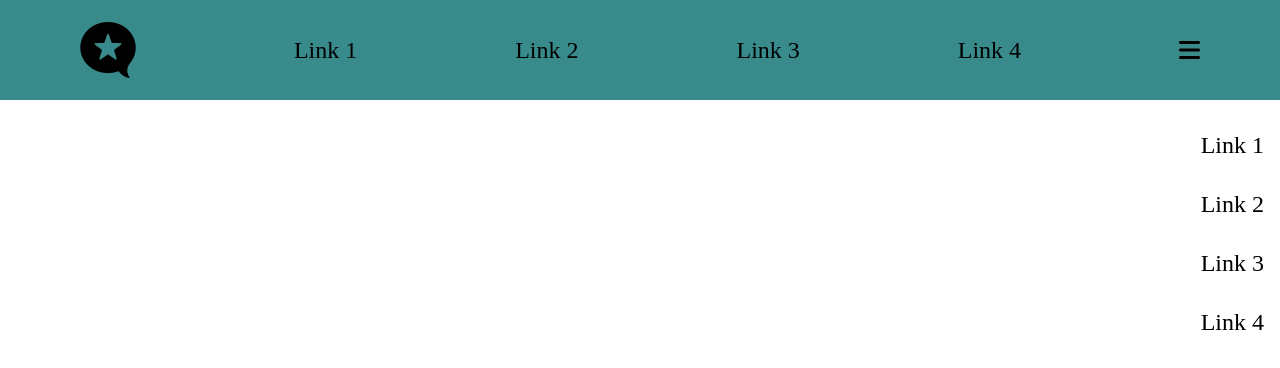
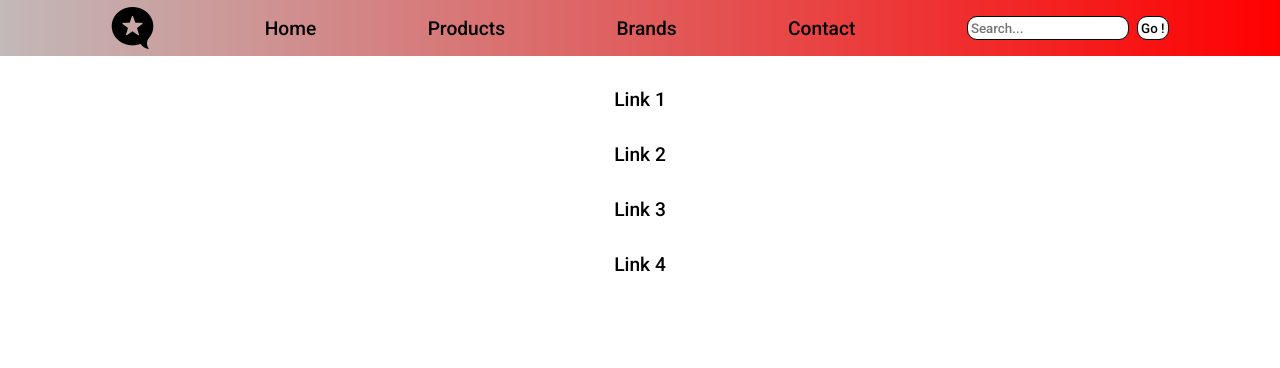
Before and after one commit to Laskovic/responsive_menu, a plain HTML site: page index.html in a window 1280 px wide. Drawn offline with Linux system fonts and the light colour scheme.

Commit message:
styling, adding search bar

```diff
--- a/index.html
+++ b/index.html
@@ -13,20 +13,25 @@
     <section>
         <div class="wrapper">
             <i class="fa-brands fa-microblog"></i>
-            <a href="">Link 1</a>
-            <a href="">Link 2</a>
-            <a href="">Link 3</a>
-            <a href="">Link 4</a>
-            <i class="fa-solid fa-bars"></i>
+                    <a href="" class="link">Home</a>
+                    <a href="" class="link">Products</a>
+                    <a href="" class="link">Brands</a>
+                    <a href="" class="link">Contact</a>
+                    <!-- <i class="fa-solid fa-bars"></i> -->
+                        <div class="search-wrapper">
+                            <input type="text" class="searchTerm" placeholder="Search...">
+                            <button type="submit" class="searchButton">Go !
+                            </button>
+                        </div>
         </div>
 
     </section>
     <section>
         <div class="wrapper2">
-            <a href="" class="link">Link 1</a>
-            <a href="" class="link">Link 2</a>
-            <a href="" class="link">Link 3</a>
-            <a href="" class="link">Link 4</a>
+            <a href="" class="hamburger-link">Link 1</a>
+            <a href="" class="hamburger-link">Link 2</a>
+            <a href="" class="hamburger-link">Link 3</a>
+            <a href="" class="hamburger-link">Link 4</a>
         </div>
 
     </section>
--- a/styles.css
+++ b/styles.css
@@ -1,43 +1,96 @@
+@import url('https://fonts.googleapis.com/css2?family=Roboto:wght@500&display=swap');
+
 * {
     margin: 0;
     padding: 0;
     text-decoration: none;
     box-sizing: border-box;
+    font-family: 'Roboto', sans-serif;
 }
 
 .wrapper {
     display: flex;
+    justify-content: space-evenly;
+    align-items: center;
+    min-height: 7vh;
+    min-width: 100vw;
+    background: linear-gradient(to left, rgb(255, 0, 0), rgb(194, 185, 185));
+}
+
+.link-wrapper {
+    display: flex;
     justify-content: space-between;
-    align-items: center;
-    gap: 6.25rem;
-    min-height: 6.25rem;
-    background-color: rgb(57, 139, 139);
-    padding: 0 5rem;
 }
 
 .fa-brands{
-    font-size: 4rem;
+    font-size: 3rem;
+}
+
+.link {
+    font-size: 1.2rem;
+    color: rgb(0, 0, 0);
+}
+
+.link:hover {
+    border-bottom: 1px solid black;
 }
 
 a {
-    font-size: 1.5rem;
+    font-size: 1.2rem;
     color: black;
 }
 
-i {
-    color: black;
-    font-size: 1.5rem;
+button {
+    padding: 0 3px;
+    background-color: #fff;
+    border: none;
+    border-radius:10px;
+    display: flex;
+    justify-content: center;
+    align-items: center;
+    border: 1.5px solid black;
+}
+
+.search-wrapper {
+    display: flex;
+    gap: 0.5rem;
+}
+
+.searchTerm {
+    border-radius: 10px;
+    padding: 0.2rem;
+    border: 1.5px solid black;
+}
+
+.searchTerm:focus {
+    outline: none;
 }
 
 .wrapper2 {
     display: flex;
     flex-direction: column;
-    align-items: flex-end;
+    align-items: center;
     padding: 1rem;
 }
 
-.link {
+.hamburger-link {
     margin: 1rem 0;
 }
 
-@media (max-width:)
+@media (max-width: 650px ) {
+    .fa-brands {
+        display: none;
+    }
+}
+
+@media (max-width: 450px) {
+    .fa-brands {
+        display: block;
+    }
+    .link {
+        display: none;
+    }
+    .fa-bars {
+        display: block;
+    }
+}
```
